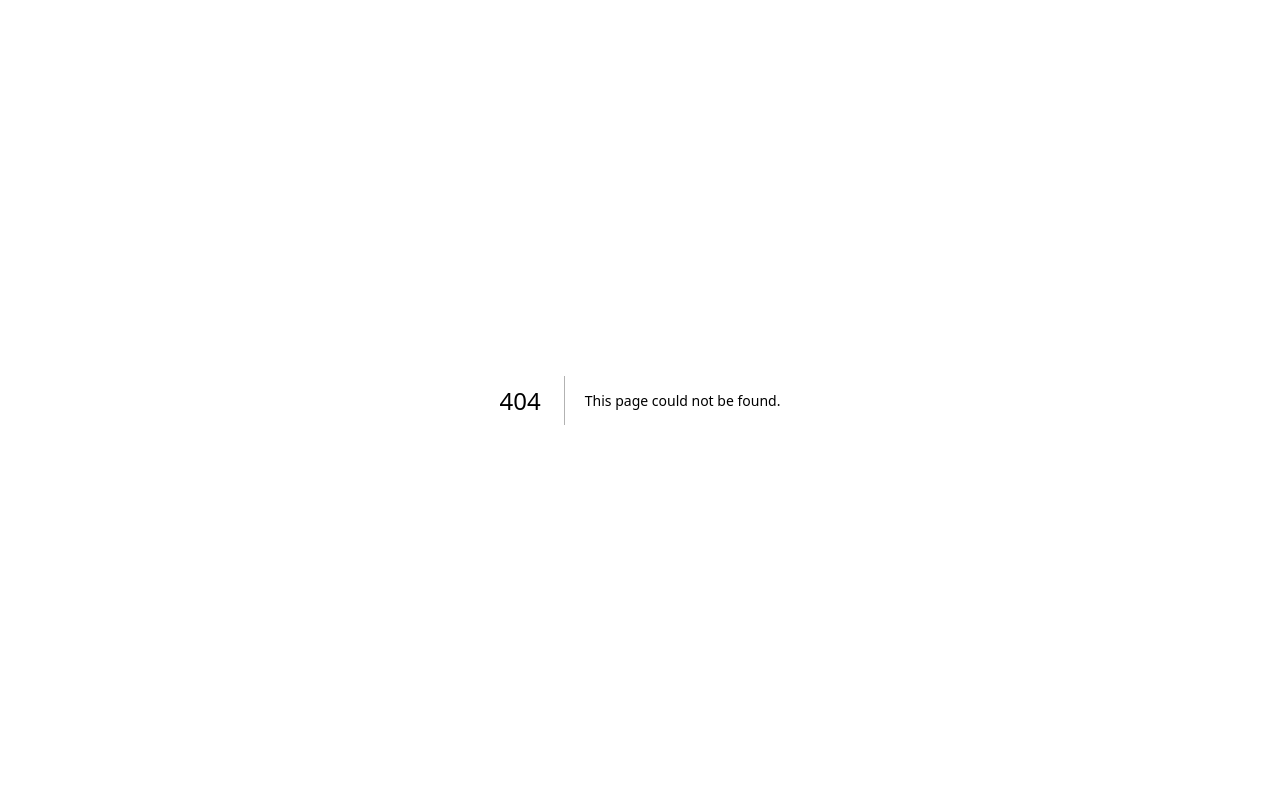
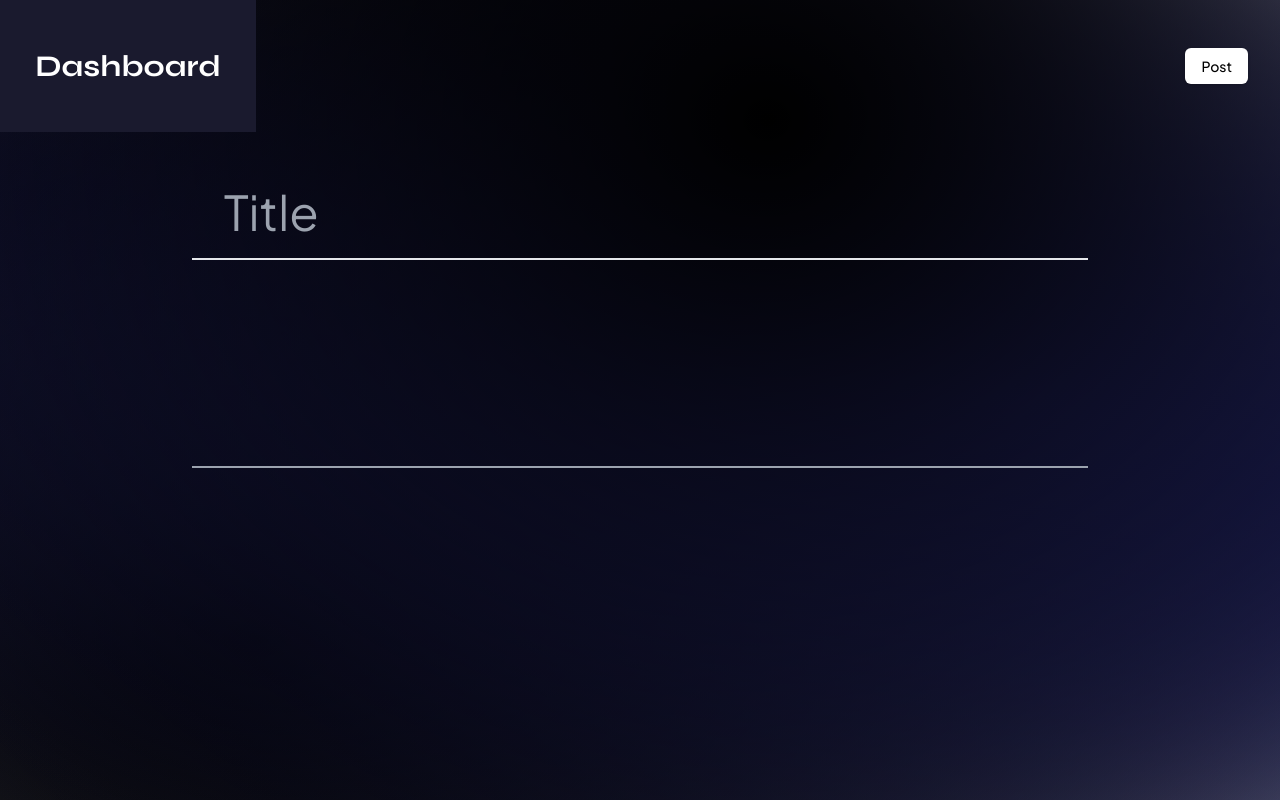
Before and after one commit to alvin-al/alvin-portfolio, a Next.js app: page /dashboard/write in a window 1280 px wide. Before the commit this address had no page. Built offline with nearby package versions, Linux system fonts and the light colour scheme.

Commit message:
Add write page

```diff
--- a/app/dashboard/page.tsx
+++ b/app/dashboard/page.tsx
@@ -1,63 +1,46 @@
 "use client";
 import React, { useState } from "react";
-import { Syne } from "next/font/google";
 import BlogDashboard from "@/components/templates/BlogDashboard";
-
-const syne = Syne({
-  subsets: ["latin"],
-});
+import SidebarDashboard from "@/components/templates/SidebarDashboard";
+import { MdOutlineEditNote } from "react-icons/md";
 
 type MenuItems = {
   id: string;
   label: string;
+  icon: React.ReactNode;
   content: React.ReactNode;
 };
 
 const menuItems: MenuItems[] = [
-  { id: "blog", label: "Blog", content: <BlogDashboard /> },
+  {
+    id: "blog",
+    label: "Blog",
+    icon: <MdOutlineEditNote size='2em' />,
+    content: <BlogDashboard />,
+  },
   {
     id: "test",
     label: "Test",
+    icon: <></>,
     content: <></>,
   },
 ];
 
 const Dashboard: React.FC = () => {
-  const [menu, setMenu] = useState<string>("blog");
-
-  const getButtonClassname = (currentMenu: string) =>
-    `p-8 w-full items-start flex text-lg font-semibold text-[#E0E0E0] ${
-      menu === currentMenu ? "bg-gray-700" : ""
-    }`;
+  const [activeMenu, setActiveMenu] = useState("blog");
 
   return (
     <div className='w-full h-screen flex'>
       {/* Side navbar */}
-      <div className='w-1/5 bg-[#1A1A2E]'>
-        <div className='px-8 py-12'>
-          <p className={`${syne.className} text-3xl font-bold text-white`}>
-            Dashboard
-          </p>
-        </div>
-        <div>
-          <ul>
-            {menuItems.map((item) => (
-              <li key={item.id} className='border-y-[1px]'>
-                <button
-                  className={getButtonClassname(item.id)}
-                  onClick={() => setMenu(item.id)}
-                >
-                  {item.label}
-                </button>
-              </li>
-            ))}
-          </ul>
-        </div>
-      </div>
+      <SidebarDashboard
+        menuItems={menuItems}
+        activeMenu={activeMenu}
+        onMenuChange={setActiveMenu}
+      />
       {/* Main content */}
       <div className='w-4/5'>
-        <div className='w-full h-full p-16'>
-          {menuItems.find((item) => item.id === menu)?.content}
+        <div className='px-16 pt-12'>
+          {menuItems.find((item) => item.id === activeMenu)?.content}
         </div>
       </div>
     </div>
--- /dev/null
+++ b/app/dashboard/write/page.tsx
@@ -0,0 +1,45 @@
+"use client";
+import React from "react";
+import Link from "next/link";
+import { Syne } from "next/font/google";
+import { Button } from "@/components/ui/Button";
+import dynamic from "next/dynamic";
+
+const syne = Syne({ subsets: ["latin"] });
+
+const MyEditor = dynamic(() => import("@/components/MyEditor"), {
+  ssr: false, // Ini buat matiin server-side rendering
+});
+
+const Write: React.FC = () => {
+  return (
+    <div className='w-full min-h-screen flex flex-col'>
+      {/* Header */}
+      <div className='flex flex-row justify-between items-center mb-8'>
+        <div className='w-1/5 bg-[#1A1A2E]'>
+          <div className=' py-12 justify-center flex'>
+            <Link href='/dashboard'>
+              <p className={`${syne.className} text-3xl font-bold text-white`}>
+                Dashboard
+              </p>
+            </Link>
+          </div>
+        </div>
+        <div className='w-auto mr-8'>
+          <Button className='bg-white'>Post</Button>
+        </div>
+      </div>
+      {/* Content */}
+      <div className='w-[70vw] self-center placeholder:border-gray-400'>
+        <input
+          type='text'
+          className='bg-transparent h-24 text-5xl w-full text-white px-8 border-b-2 placeholder:border-gray-400  focus:outline-none'
+          placeholder='Title'
+        />
+        <MyEditor />
+      </div>
+    </div>
+  );
+};
+
+export default Write;
--- /dev/null
+++ b/components/MyEditor.tsx
@@ -0,0 +1,29 @@
+import React, { useState } from "react";
+import ReactQuill from "react-quill";
+import "react-quill/dist/quill.bubble.css";
+
+export default function MyEditor() {
+  const [value, setValue] = useState("");
+
+  const modules = {
+    toolbar: [
+      [{ header: "1" }, { header: "2" }, { font: [] }],
+      [{ size: [] }],
+      ["bold", "italic", "underline", "strike", "blockquote"],
+      [{ list: "ordered" }, { list: "bullet" }],
+      ["link", "image", "video"],
+      ["clean"],
+      ["code-block"],
+    ],
+  };
+
+  return (
+    <ReactQuill
+      theme='bubble'
+      modules={modules}
+      value={value}
+      onChange={setValue}
+      className='text-white px-6 bg-transparent border-b-2 border-gray-400 min-h-52 w-full placeholder:border-gray-400 focus:outline-none'
+    />
+  );
+}
--- a/components/templates/BlogDashboard.tsx
+++ b/components/templates/BlogDashboard.tsx
@@ -1,9 +1,16 @@
 import React from "react";
+import { Button } from "../ui/Button";
+import Link from "next/link";
 
 const BlogDashboard: React.FC = () => {
   return (
-    <div>
-      <p className='text-3xl font-semibold text-white'>Blog</p>
+    <div className=''>
+      <div className='border-b-2 flex justify-between pb-4 mb-4'>
+        <p className='text-3xl font-semibold text-white'>Blog</p>
+        <Link href='/dashboard/write'>
+          <Button className='bg-white'>Add Post</Button>
+        </Link>
+      </div>
     </div>
   );
 };
--- /dev/null
+++ b/components/templates/SidebarDashboard.tsx
@@ -0,0 +1,57 @@
+import React from "react";
+import { Syne } from "next/font/google";
+import Link from "next/link";
+
+const syne = Syne({ subsets: ["latin"] });
+
+type MenuItem = {
+  id: string;
+  label: string;
+  icon: React.ReactNode;
+  content: React.ReactNode;
+};
+
+type SidebarDashboardProps = {
+  menuItems: MenuItem[];
+  activeMenu: string;
+  onMenuChange: (id: string) => void;
+};
+
+const SidebarDashboard = ({
+  menuItems,
+  activeMenu,
+  onMenuChange,
+}: SidebarDashboardProps) => {
+  const getButtonClassname = (currentMenu: string) =>
+    `p-8 w-full items-center flex text-lg font-semibold text-[#E0E0E0] gap-2 hover:bg-gray-600 ${
+      activeMenu === currentMenu ? "bg-gray-700" : ""
+    }`;
+  return (
+    <div className='w-1/5 bg-[#1A1A2E] flex flex-col'>
+      <div className=' py-12 justify-center flex'>
+        <Link href='/dashboard'>
+          <p className={`${syne.className} text-3xl font-bold text-white`}>
+            Dashboard
+          </p>
+        </Link>
+      </div>
+      <div>
+        <ul>
+          {menuItems.map((item) => (
+            <li key={item.id} className='border-y-[1px]'>
+              <button
+                className={getButtonClassname(item.id)}
+                onClick={() => onMenuChange(item.id)}
+              >
+                {item.icon}
+                {item.label}
+              </button>
+            </li>
+          ))}
+        </ul>
+      </div>
+    </div>
+  );
+};
+
+export default SidebarDashboard;
--- /dev/null
+++ b/components/ui/Button.tsx
@@ -0,0 +1,57 @@
+import * as React from "react";
+import { Slot } from "@radix-ui/react-slot";
+import { cva, type VariantProps } from "class-variance-authority";
+
+import { cn } from "@/lib/utils";
+
+const buttonVariants = cva(
+  "inline-flex items-center justify-center gap-2 whitespace-nowrap rounded-md text-sm font-medium transition-colors focus-visible:outline-none focus-visible:ring-1 focus-visible:ring-ring disabled:pointer-events-none disabled:opacity-50 [&_svg]:pointer-events-none [&_svg]:size-4 [&_svg]:shrink-0",
+  {
+    variants: {
+      variant: {
+        default:
+          "bg-primary text-primary-foreground shadow hover:bg-primary/90",
+        destructive:
+          "bg-destructive text-destructive-foreground shadow-sm hover:bg-destructive/90",
+        outline:
+          "border border-input bg-background shadow-sm hover:bg-accent hover:text-accent-foreground",
+        secondary:
+          "bg-secondary text-secondary-foreground shadow-sm hover:bg-secondary/80",
+        ghost: "hover:bg-accent hover:text-accent-foreground",
+        link: "text-primary underline-offset-4 hover:underline",
+      },
+      size: {
+        default: "h-9 px-4 py-2",
+        sm: "h-8 rounded-md px-3 text-xs",
+        lg: "h-10 rounded-md px-8",
+        icon: "h-9 w-9",
+      },
+    },
+    defaultVariants: {
+      variant: "default",
+      size: "default",
+    },
+  }
+);
+
+export interface ButtonProps
+  extends React.ButtonHTMLAttributes<HTMLButtonElement>,
+    VariantProps<typeof buttonVariants> {
+  asChild?: boolean;
+}
+
+const Button = React.forwardRef<HTMLButtonElement, ButtonProps>(
+  ({ className, variant, size, asChild = false, ...props }, ref) => {
+    const Comp = asChild ? Slot : "button";
+    return (
+      <Comp
+        className={cn(buttonVariants({ variant, size, className }))}
+        ref={ref}
+        {...props}
+      />
+    );
+  }
+);
+Button.displayName = "Button";
+
+export { Button, buttonVariants };
--- a/components/ui/separator.tsx
+++ /dev/null
@@ -1,31 +0,0 @@
-"use client"
-
-import * as React from "react"
-import * as SeparatorPrimitive from "@radix-ui/react-separator"
-
-import { cn } from "@/lib/utils"
-
-const Separator = React.forwardRef<
-  React.ElementRef<typeof SeparatorPrimitive.Root>,
-  React.ComponentPropsWithoutRef<typeof SeparatorPrimitive.Root>
->(
-  (
-    { className, orientation = "horizontal", decorative = true, ...props },
-    ref
-  ) => (
-    <SeparatorPrimitive.Root
-      ref={ref}
-      decorative={decorative}
-      orientation={orientation}
-      className={cn(
-        "shrink-0 bg-neutral-200 dark:bg-neutral-800",
-        orientation === "horizontal" ? "h-[1px] w-full" : "h-full w-[1px]",
-        className
-      )}
-      {...props}
-    />
-  )
-)
-Separator.displayName = SeparatorPrimitive.Root.displayName
-
-export { Separator }
--- a/package.json
+++ b/package.json
@@ -13,6 +13,7 @@
     "@formspree/react": "^2.5.1",
     "@next/font": "^14.2.11",
     "@radix-ui/react-icons": "^1.3.0",
+    "@radix-ui/react-slot": "^1.1.0",
     "@vercel/analytics": "^1.3.1",
     "class-variance-authority": "^0.7.0",
     "clsx": "^2.1.1",
@@ -22,9 +23,10 @@
     "next": "14.2.11",
     "next-intl": "^3.23.2",
     "pnpm": "^9.10.0",
-    "react": "^18",
-    "react-dom": "^18",
+    "react": "^18.3.1",
+    "react-dom": "^18.3.1",
     "react-icons": "^5.3.0",
+    "react-quill": "^2.0.0",
     "tailwind-merge": "^2.5.4",
     "tailwindcss-animate": "^1.0.7"
   },
```
Also changed, not shown: app/globals.css (line endings or trailing spaces), 1 other file (tests, documents, lock files or other folders).
